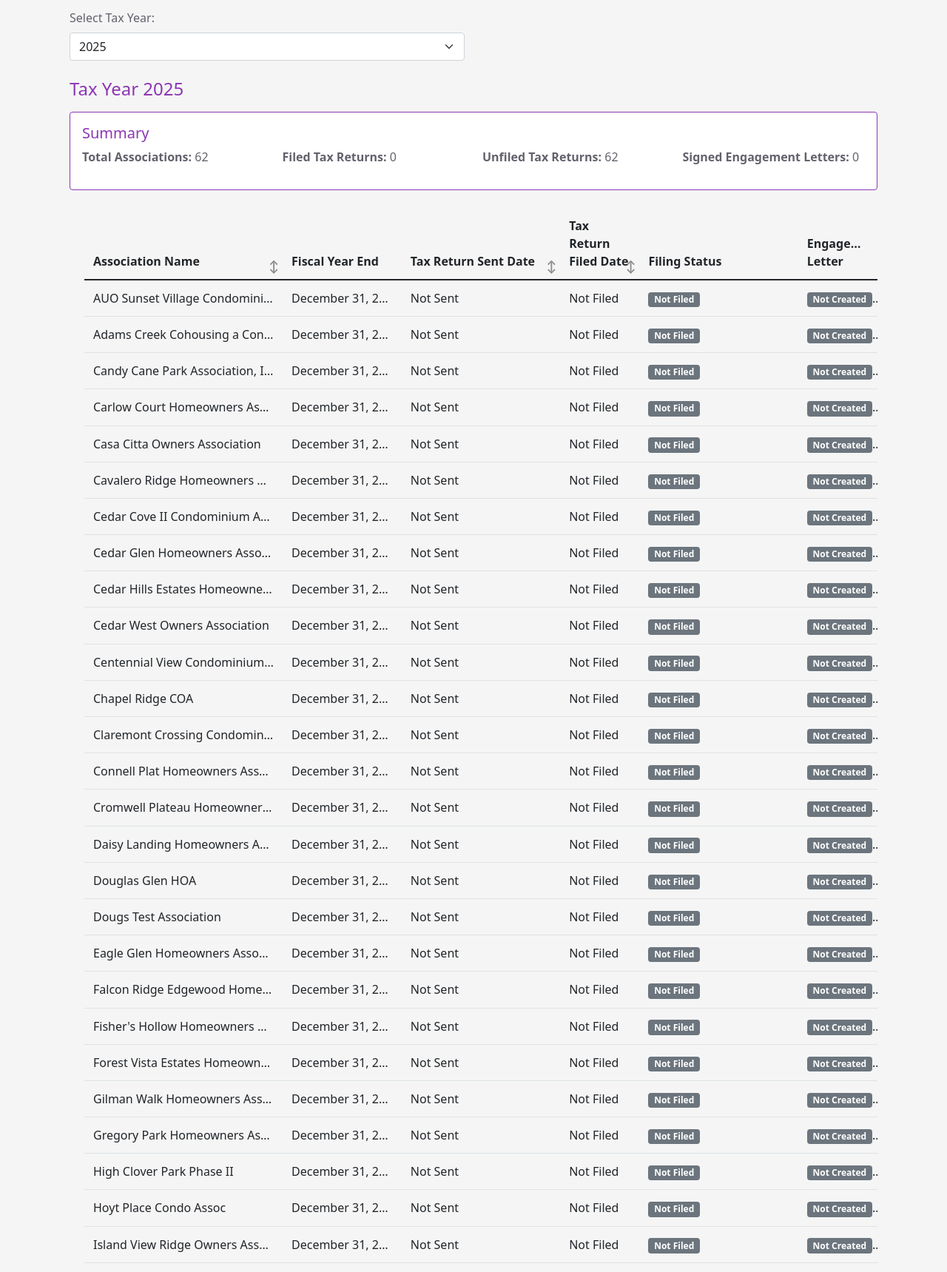
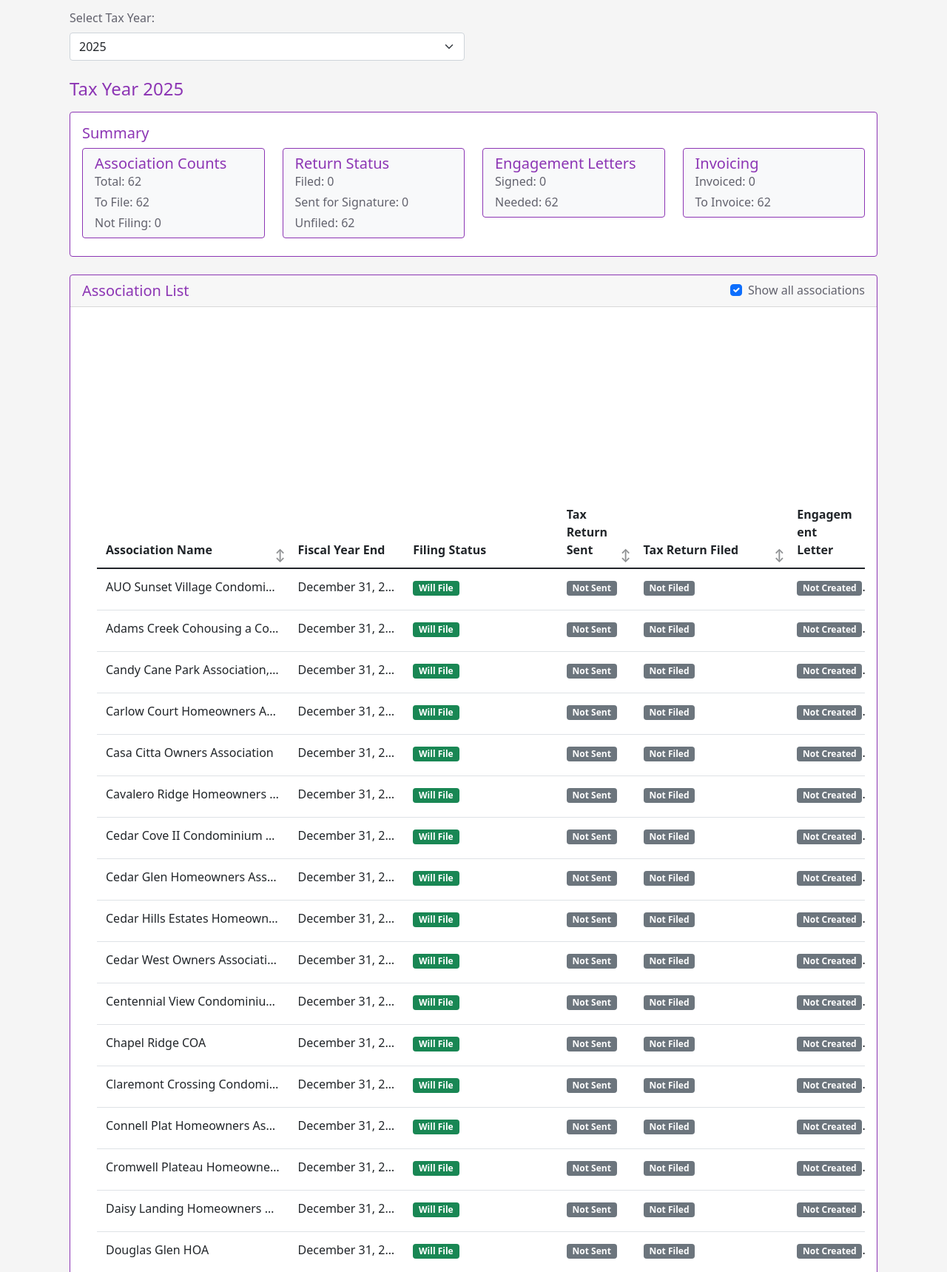
Before and after one commit to dougmclain/dynamite_tax, a Django app: page /dashboard/ in a window 1280 px wide. Shown: the part 206-1925 px from the top of the page at 74% size. Run offline with Django 4.2, Linux system fonts and the light colour scheme; a user stored in the database is signed in; data comes from the database, SQL or seed files in the repository; both versions use the stored data as it was after the commit; parts of the project's set-up code (start-up, migrations or seed data) failed here and were passed over.

Commit message:
add more fields for tracking invoices

```diff
--- /dev/null
+++ b/static/js/filing_status_filter.js
@@ -0,0 +1,15 @@
+// static/js/filing_status_filter.js
+
+document.addEventListener('DOMContentLoaded', function() {
+    // Filter for showing/hiding associations not being filed
+    const showAllCheckbox = document.getElementById('show-all-associations');
+    const notFilingRows = document.querySelectorAll('tr.not-filing');
+
+    if (showAllCheckbox && notFilingRows.length > 0) {
+        showAllCheckbox.addEventListener('change', function() {
+            notFilingRows.forEach(row => {
+                row.style.display = this.checked ? 'table-row' : 'none';
+            });
+        });
+    }
+});
--- a/tax_form/templates/tax_form/dashboard.html
+++ b/tax_form/templates/tax_form/dashboard.html
@@ -1,6 +1,7 @@
 {% extends "tax_form/base.html" %}
 {% load humanize %}
 {% load static %}
+{% load custom_filters %}
 
 {% block title %}Association Dashboard{% endblock %}
 
@@ -30,56 +31,97 @@
                     <h3 class="card-title h5">Summary</h3>
                     <div class="row">
                         <div class="col-md-3">
-                            <p><strong>Total Associations:</strong> {{ total_associations }}</p>
+                            <div class="card bg-light mb-2">
+                                <div class="card-body py-2">
+                                    <h5 class="mb-0">Association Counts</h5>
+                                    <p class="mb-1">Total: {{ total_associations }}</p>
+                                    <p class="mb-1">To File: {{ associations_to_file }}</p>
+                                    <p class="mb-0">Not Filing: {{ total_associations|subtract:associations_to_file }}</p>
+                                </div>
+                            </div>
                         </div>
                         <div class="col-md-3">
-                            <p><strong>Filed Tax Returns:</strong> {{ filed_returns }}</p>
+                            <div class="card bg-light mb-2">
+                                <div class="card-body py-2">
+                                    <h5 class="mb-0">Return Status</h5>
+                                    <p class="mb-1">Filed: {{ filed_returns }}</p>
+                                    <p class="mb-1">Sent for Signature: {{ sent_returns }}</p>
+                                    <p class="mb-0">Unfiled: {{ unfiled_returns }}</p>
+                                </div>
+                            </div>
                         </div>
                         <div class="col-md-3">
-                            <p><strong>Unfiled Tax Returns:</strong> {{ unfiled_returns }}</p>
+                            <div class="card bg-light mb-2">
+                                <div class="card-body py-2">
+                                    <h5 class="mb-0">Engagement Letters</h5>
+                                    <p class="mb-1">Signed: {{ signed_engagement_letters }}</p>
+                                    <p class="mb-0">Needed: {{ associations_to_file|subtract:signed_engagement_letters }}</p>
+                                </div>
+                            </div>
                         </div>
                         <div class="col-md-3">
-                            <p><strong>Signed Engagement Letters:</strong> {{ signed_engagement_letters }}</p>
+                            <div class="card bg-light mb-2">
+                                <div class="card-body py-2">
+                                    <h5 class="mb-0">Invoicing</h5>
+                                    <p class="mb-1">Invoiced: {{ invoiced_associations }}</p>
+                                    <p class="mb-0">To Invoice: {{ uninvoiced_associations }}</p>
+                                </div>
+                            </div>
                         </div>
                     </div>
                 </div>
             </div>
 
+            <div class="card mb-4">
+                <div class="card-header d-flex justify-content-between align-items-center">
+                    <h3 class="card-title h5 mb-0">Association List</h3>
+                    <div class="form-check">
+                        <input class="form-check-input" type="checkbox" id="show-all-associations" checked>
+                        <label class="form-check-label" for="show-all-associations">
+                            Show all associations
+                        </label>
+                    </div>
+                </div>
+                <div class="card-body">
                     <div class="table-responsive">
-               <!-- In tax_form/templates/tax_form/dashboard.html -->
-<!-- Replace the table header section with this: -->
-
                         <table class="table table-hover" id="associationTable">
                             <thead>
                                 <tr>
                                     <th class="sortable" data-sort="name">Association Name</th>
                                     <th>Fiscal Year End</th>
-                            <th class="sortable" data-sort="sent">Tax Return Sent Date</th>
-                            <th class="sortable" data-sort="return">Tax Return Filed Date</th>
                                     <th>Filing Status</th>
+                                    <th class="sortable" data-sort="sent">Tax Return Sent</th>
+                                    <th class="sortable" data-sort="return">Tax Return Filed</th>
                                     <th>Engagement Letter</th>
+                                    <th>Invoice Status</th>
+                                    <th>Actions</th>
                                 </tr>
                             </thead>
                             <tbody>
                                 {% for data in dashboard_data %}
-                        <tr class="clickable-row" data-href="{% url 'association' %}?association_id={{ data.association.id }}&tax_year={{ selected_year }}">
-                            <td data-name="{{ data.association.association_name }}" title="{{ data.association.association_name }}">{{ data.association.association_name }}</td>
-                            <td title="{{ data.fiscal_year_end|date:'F d, Y' }}">{{ data.fiscal_year_end|date:"F d, Y" }}</td>
-                            <td data-sent="{{ data.tax_return_sent_date|date:'Y-m-d'|default:'9999-12-31' }}" title="{{ data.tax_return_sent_date|date:'F d, Y'|default:'Not Sent' }}">
-                                {% if data.tax_return_sent_date %}
-                                    {{ data.tax_return_sent_date|date:"F d, Y" }}
+                                <tr class="clickable-row {% if not data.prepare_return %}table-secondary not-filing{% endif %}"
+                                    data-href="{% url 'association' %}?association_id={{ data.association.id }}&tax_year={{ selected_year }}">
+                                    <td data-name="{{ data.association.association_name }}" title="{{ data.association.association_name }}">
+                                        {{ data.association.association_name }}
+                                    </td>
+                                    <td title="{{ data.fiscal_year_end|date:'F d, Y' }}">
+                                        {{ data.fiscal_year_end|date:"F d, Y" }}
+                                    </td>
+                                    <td>
+                                        {% if data.prepare_return %}
+                                            <span class="badge bg-success">Will File</span>
                                         {% else %}
-                                    Not Sent
+                                            <span class="badge bg-secondary" title="{{ data.not_filing_reason }}">Not Filing</span>
                                         {% endif %}
                                     </td>
-                            <td data-return="{{ data.tax_return_prepared_date|date:'Y-m-d'|default:'9999-12-31' }}" title="{{ data.tax_return_prepared_date|date:'F d, Y'|default:'Not Filed' }}">
-                                {% if data.tax_return_prepared_date %}
-                                    {{ data.tax_return_prepared_date|date:"F d, Y" }}
+                                    <td data-sent="{{ data.tax_return_sent_date|date:'Y-m-d'|default:'9999-12-31' }}">
+                                        {% if data.tax_return_sent_date %}
+                                            <span class="badge bg-info">{{ data.tax_return_sent_date|date:"F d, Y" }}</span>
                                         {% else %}
-                                    Not Filed
+                                            <span class="badge bg-secondary">Not Sent</span>
                                         {% endif %}
                                     </td>
-                            <td>
+                                    <td data-return="{{ data.tax_return_prepared_date|date:'Y-m-d'|default:'9999-12-31' }}">
                                         {% if data.tax_return_filed %}
                                             <span class="badge bg-success">{{ data.filing_status_display }}</span>
                                         {% else %}
@@ -101,6 +143,33 @@
                                             {% endif %}
                                         {% endwith %}
                                     </td>
+                                    <td>
+                                        {% if data.invoiced %}
+                                            <span class="badge bg-success">Invoiced</span>
+                                        {% else %}
+                                            {% if data.prepare_return %}
+                                                <span class="badge bg-secondary">Not Invoiced</span>
+                                            {% else %}
+                                                <span class="badge bg-light text-dark">N/A</span>
+                                            {% endif %}
+                                        {% endif %}
+                                    </td>
+                                    <td>
+                                        <div class="btn-group">
+                                            <a href="{% url 'edit_filing_status' association_id=data.association.id tax_year=selected_year %}?next={{ request.path|urlencode }}"
+                                               class="btn btn-sm btn-primary" onclick="event.stopPropagation();">
+                                                Filing Status
+                                            </a>
+                                            <button type="button" class="btn btn-sm btn-primary dropdown-toggle dropdown-toggle-split" data-bs-toggle="dropdown" aria-expanded="false" onclick="event.stopPropagation();">
+                                                <span class="visually-hidden">Toggle Dropdown</span>
+                                            </button>
+                                            <ul class="dropdown-menu">
+                                                <li><a class="dropdown-item" href="{% url 'edit_tax_year_info' association_id=data.association.id tax_year=selected_year %}" onclick="event.stopPropagation();">Tax Info</a></li>
+                                                <li><a class="dropdown-item" href="{% url 'engagement_letter' %}?tax_year={{ selected_year }}" onclick="event.stopPropagation();">Engagement Letter</a></li>
+                                                <li><a class="dropdown-item" href="{% url 'form_1120h' %}?association_id={{ data.association.id }}&tax_year={{ selected_year }}" onclick="event.stopPropagation();">Form 1120-H</a></li>
+                                            </ul>
+                                        </div>
+                                    </td>
                                 </tr>
                                 {% endfor %}
                             </tbody>
@@ -109,8 +178,11 @@
                 </div>
             </div>
         </div>
+    </div>
+</div>
 {% endblock %}
 
 {% block extra_js %}
 <script src="{% static 'js/dashboard.js' %}"></script>
+<script src="{% static 'js/filing_status_filter.js' %}"></script>
 {% endblock %}
--- /dev/null
+++ b/tax_form/templatetags/custom_filters.py
@@ -0,0 +1,13 @@
+# Create file: tax_form/templatetags/custom_filters.py
+
+from django import template
+
+register = template.Library()
+
+@register.filter
+def subtract(value, arg):
+    """Subtract the arg from the value."""
+    try:
+        return int(value) - int(arg)
+    except (ValueError, TypeError):
+        return value
--- a/tax_form/urls.py
+++ b/tax_form/urls.py
@@ -1,6 +1,7 @@
 from django.urls import path
 from django.contrib.auth import views as auth_views
-from .views import main, association, financial, create_association, dashboard, edit_association, edit_tax_year_info, extension, engagement_letter
+from .views import main, association, financial, create_association, dashboard, edit_association, edit_tax_year_info, extension, engagement_letter, filing_status
+from .views.filing_status import EditFilingStatusView
 
 urlpatterns = [
     path('', main.index, name='index'),
@@ -19,4 +20,6 @@ urlpatterns = [
     path('engagement-letter/delete/<int:letter_id>/', engagement_letter.DeleteEngagementLetterView.as_view(), name='delete_engagement_letter'),
     path('engagement-letter/upload-signed/<int:letter_id>/', engagement_letter.UploadSignedEngagementLetterView.as_view(), name='upload_signed_engagement_letter'),
     path('engagement-letter/mark-sent/<int:letter_id>/', engagement_letter.MarkEngagementLetterSentView.as_view(), name='mark_sent_engagement_letter'),
+    path('filing-status/<int:association_id>/<int:tax_year>/',
+         EditFilingStatusView.as_view(), name='edit_filing_status')
 ]
--- a/tax_form/views/__init__.py
+++ b/tax_form/views/__init__.py
@@ -3,3 +3,4 @@ from .association import AssociationView
 from .financial import *
 from . import create_association
 from .engagement_letter import *
+from .filing_status import EditFilingStatusView
--- a/tax_form/views/dashboard.py
+++ b/tax_form/views/dashboard.py
@@ -1,15 +1,16 @@
+# Update tax_form/views/dashboard.py
+
 from django.views import View
 from django.shortcuts import render
 from django.contrib.auth.mixins import LoginRequiredMixin
-from ..models import Association, Financial, Extension, CompletedTaxReturn, EngagementLetter
+from ..models import Association, Financial, Extension, CompletedTaxReturn, EngagementLetter, AssociationFilingStatus
 from django.utils import timezone
-from django.db.models import Min, Max, Count, Q
+from django.db.models import Min, Max, Count, Q, F, Value, BooleanField
+from django.db.models.functions import Coalesce
 from django.conf import settings
 import logging
 
 logger = logging.getLogger(__name__)
-
-# Update for tax_form/views/dashboard.py
 
 class DashboardView(LoginRequiredMixin, View):
     template_name = 'tax_form/dashboard.html'
@@ -38,39 +39,74 @@ class DashboardView(LoginRequiredMixin, View):
         # Ensure we're working with an integer
         selected_year = int(selected_year)
 
+        # Get all associations
         associations = Association.objects.all().order_by('association_name')
         total_associations = associations.count()
 
+        # Get filing statuses for selected year, creating defaults for those that don't exist
+        filing_statuses = {}
+        for assoc in associations:
+            status, created = AssociationFilingStatus.objects.get_or_create(
+                association=assoc,
+                tax_year=selected_year,
+                defaults={'prepare_return': True}
+            )
+            filing_statuses[assoc.id] = status
+
+        # Count associations we'll be preparing returns for
+        associations_to_file = sum(1 for status in filing_statuses.values() if status.prepare_return)
+
+        # Count tax returns that have been filed
         financials = Financial.objects.filter(tax_year=selected_year)
         filed_returns = CompletedTaxReturn.objects.filter(
             financial__tax_year=selected_year,
-            return_filed=True
+            return_filed=True,
+            financial__association__filing_statuses__prepare_return=True,
+            financial__association__filing_statuses__tax_year=selected_year
         ).count()
-        unfiled_returns = total_associations - filed_returns
+
+        # Count returns sent for signature
+        sent_returns = CompletedTaxReturn.objects.filter(
+            financial__tax_year=selected_year,
+            sent_for_signature=True,
+            financial__association__filing_statuses__prepare_return=True,
+            financial__association__filing_statuses__tax_year=selected_year
+        ).count()
+
+        # Calculate unfiled returns (associations we'll file for minus those already filed)
+        unfiled_returns = associations_to_file - filed_returns
+
+        # Count invoiced associations
+        invoiced_associations = AssociationFilingStatus.objects.filter(
+            tax_year=selected_year,
+            prepare_return=True,
+            invoiced=True
+        ).count()
+
+        # Count uninvoiced associations that we'll prepare returns for
+        uninvoiced_associations = associations_to_file - invoiced_associations
 
         # Get signed engagement letters
         signed_engagement_letters = EngagementLetter.objects.filter(
             tax_year=selected_year,
-            status='signed'
+            status='signed',
+            association__filing_statuses__prepare_return=True,
+            association__filing_statuses__tax_year=selected_year
         ).count()
 
         dashboard_data = []
 
         # Check if Azure Storage is configured
         use_azure = False
-        azure_account = None
-        azure_container = None
-
         if hasattr(settings, 'USE_AZURE_STORAGE') and settings.USE_AZURE_STORAGE:
             use_azure = True
-            azure_account = getattr(settings, 'AZURE_ACCOUNT_NAME', '')
-            azure_container = getattr(settings, 'AZURE_CONTAINER', '')
 
         for association in associations:
             financial = financials.filter(association=association).first()
             extension = Extension.objects.filter(financial=financial).first() if financial else None
             completed_tax_return = CompletedTaxReturn.objects.filter(financial=financial).first() if financial else None
             engagement_letter = EngagementLetter.objects.filter(association=association, tax_year=selected_year).first()
+            filing_status = filing_statuses.get(association.id)
 
             try:
                 fiscal_year_end = association.get_fiscal_year_end(selected_year)
@@ -95,6 +131,9 @@ class DashboardView(LoginRequiredMixin, View):
                 'tax_return_filed': completed_tax_return.return_filed if completed_tax_return else False,
                 'filing_status_display': filing_status_display,
                 'engagement_letter': engagement_letter,
+                'prepare_return': filing_status.prepare_return if filing_status else True,
+                'invoiced': filing_status.invoiced if filing_status else False,
+                'not_filing_reason': filing_status.not_filing_reason if filing_status and not filing_status.prepare_return else "",
             })
 
         context = {
@@ -102,8 +141,12 @@ class DashboardView(LoginRequiredMixin, View):
             'selected_year': selected_year,
             'available_years': available_years,
             'total_associations': total_associations,
+            'associations_to_file': associations_to_file,
             'filed_returns': filed_returns,
             'unfiled_returns': unfiled_returns,
+            'sent_returns': sent_returns,
             'signed_engagement_letters': signed_engagement_letters,
+            'invoiced_associations': invoiced_associations,
+            'uninvoiced_associations': uninvoiced_associations,
         }
         return render(request, self.template_name, context)
```
Also changed, not shown: static/js/filing_status_form.js (added, +22 -0 lines), tax_form/forms.py (+16 -1 lines), tax_form/models.py (+29 -0 lines), tax_form/templates/tax_form/filing_status.html (added, +64 -0 lines), tax_form/views/filing_status.py (added, +67 -0 lines), db.sqlite3, tax_form/migrations/0012_associationfilingstatus.py (added), tax_form/templatetags/__init__.py (added). Lines whose indentation alone changed are shown as unchanged.
